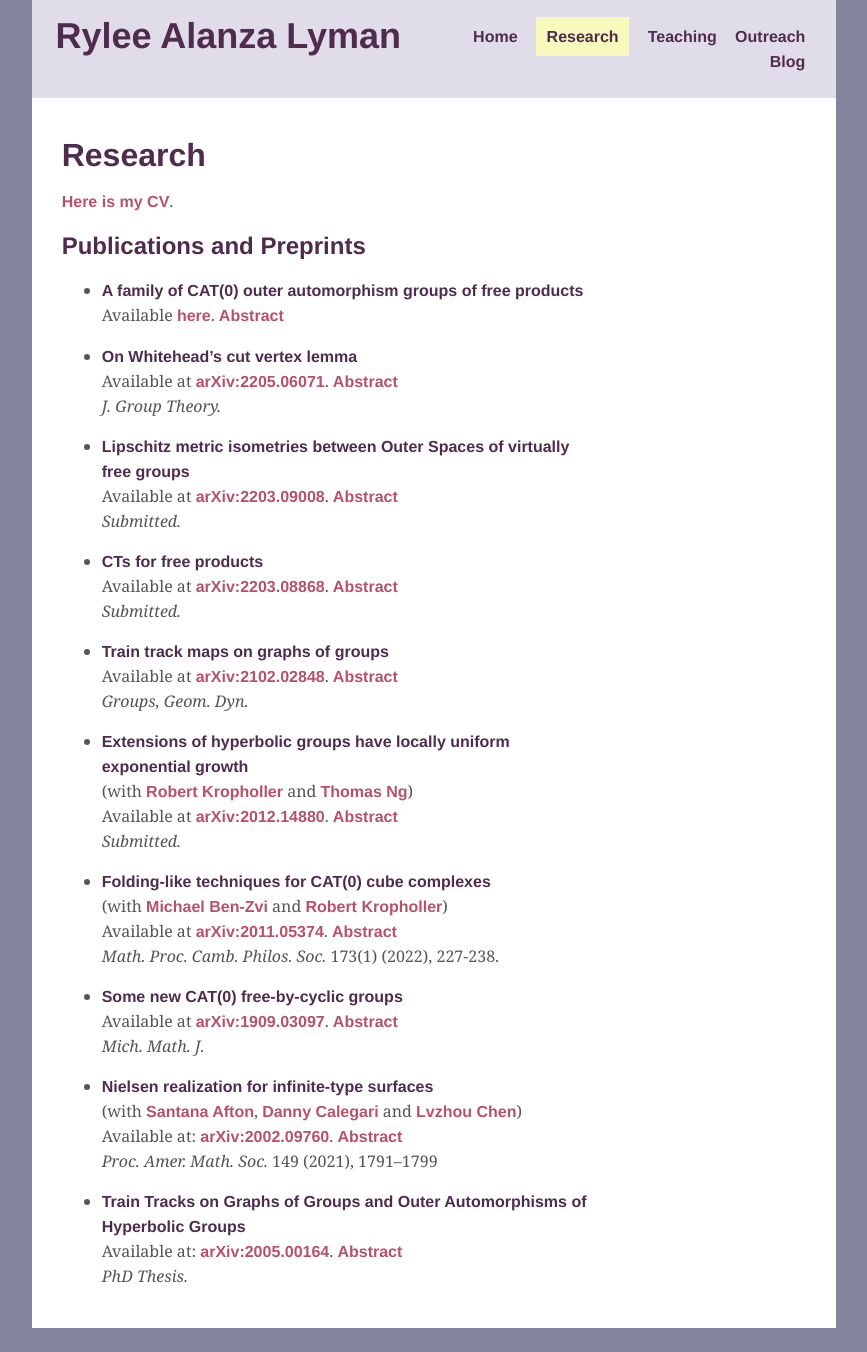
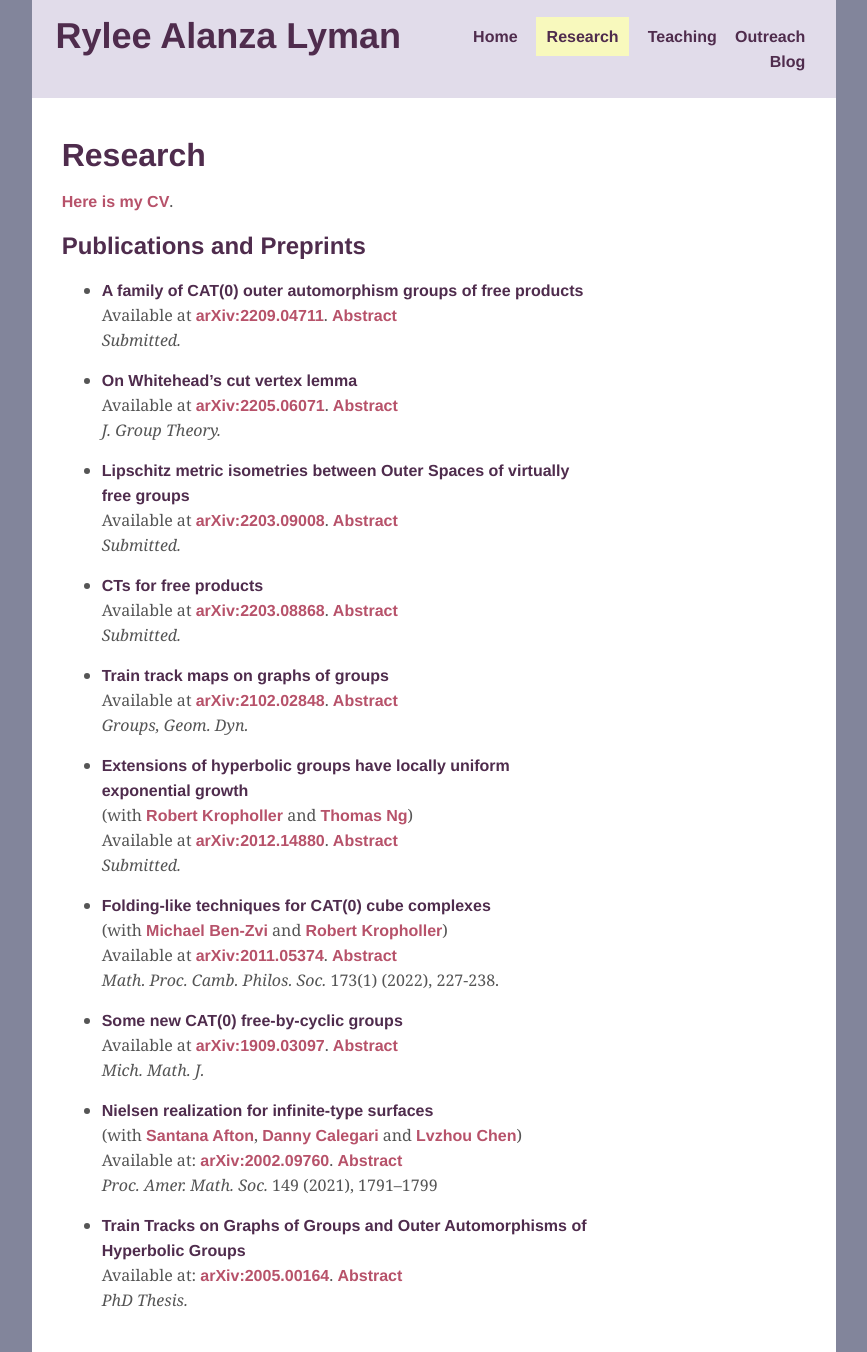
Before and after one commit to ryleelyman/Site, a Jekyll site: the page built from research.md, in a window 1280 px wide. Shown: the whole page, without its empty margins (206-1073 px from the left). Built offline with Jekyll 4.4.1, drawn with Linux system fonts in a browser that asks for light colours; before the commit the page ends 1328 px from its top, so only the background shows below that.

Commit message:
tweak research.md

```diff
--- a/research.md
+++ b/research.md
@@ -10,8 +10,9 @@ math: true
 ## Publications and Preprints
 
 - **A family of CAT(0) outer automorphism groups of free products**
-Available [here](/assets/pdfs/CAT0ABZ.pdf).
+Available at [arXiv:2209.04711](https://arxiv.org/abs/2209.04711).
 <a onclick="displayabs('CAT0ABZ')">Abstract</a>
+*Submitted.*
 <div id="CAT0ABZ" style="display: none">
 <blockquote>
 Consider the free product of two nontrivial finite groups with an infinite cyclic group.
```
